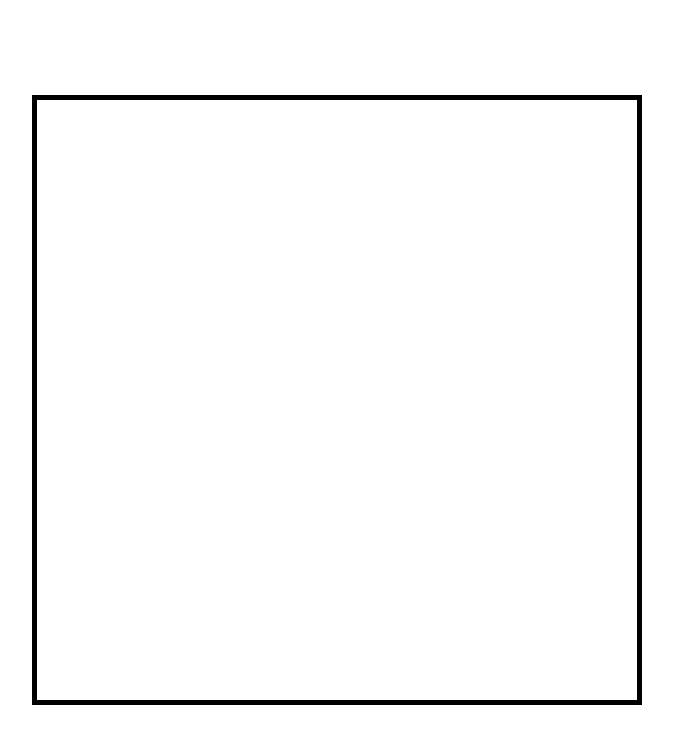
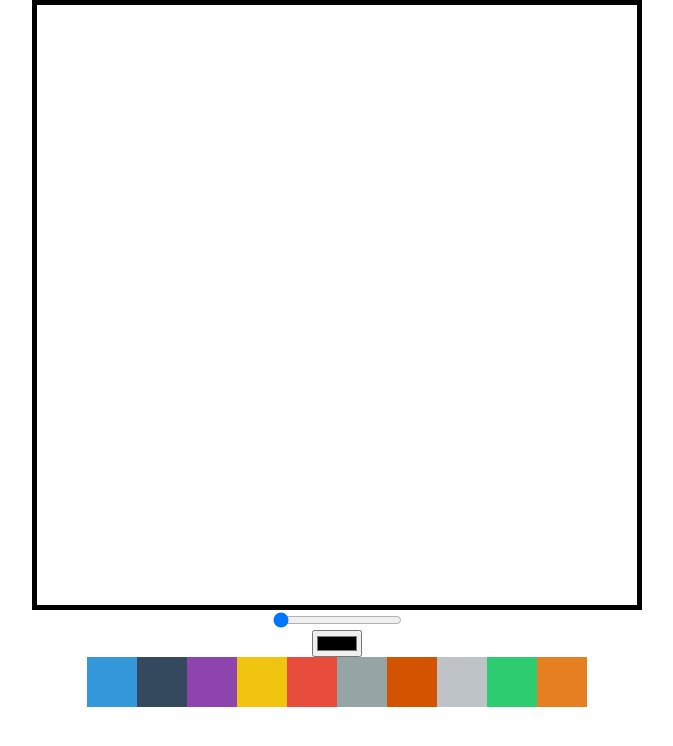
Before and after one commit to EZurno/projectPainter, a website: page index.html in a window 1280 px wide. Shown: the whole page, without its empty margins (303-976 px from the left). Drawn offline with nearby package versions, Linux system fonts and the light colour scheme; files that its build step writes are made by us from their sources.

Commit message:
DAY 4
1. drawLines, colorPicker

2. colorOption은 배열로 받음 -> htmlCollection[]으로 주기 때문

3. ctx.beginPath()로 신규 선과 기존 선의 경로를 끊어주어야 연동이 안됨

4. event.target.dataset.color

```diff
--- a/index.html
+++ b/index.html
@@ -7,6 +7,73 @@
   </head>
   <body>
     <canvas></canvas>
+    <input id="line_width" type="range" min="1" max="10" value="1" step="0.1" />
+    <input id="color" type="color" />
+    <div
+      class="color_option"
+      style="background-color: #1abc9c"
+      data-color="#1abc9c"
+    ></div>
+
+    <div class="color_sheet">
+      <div
+        class="color_option"
+        style="background-color: #3498db"
+        data-color="#3498db"
+      ></div>
+      <div
+        class="color_option"
+        style="background-color: #34495e"
+        data-color="#34495e"
+      ></div>
+      <div
+        class="color_option"
+        style="background-color: #8e44ad"
+        data-color="#8e44ad"
+      ></div>
+      <div
+        class="color_option"
+        style="background-color: #f1c40f"
+        data-color="#f1c40f"
+      ></div>
+
+      <div
+        class="color_option"
+        style="background-color: #e74c3c"
+        data-color="#e74c3c"
+      ></div>
+
+      <div
+        class="color_option"
+        style="background-color: #95a5a6"
+        data-color="#95a5a6"
+      ></div>
+
+      <div
+        class="color_option"
+        style="background-color: #d35400"
+        data-color="#d35400"
+      ></div>
+
+      <div
+        class="color_option"
+        style="background-color: #bdc3c7"
+        data-color="#bdc3c7"
+      ></div>
+
+      <div
+        class="color_option"
+        style="background-color: #2ecc71"
+        data-color="#2ecc71"
+      ></div>
+
+      <div
+        class="color_option"
+        style="background-color: #e67e22"
+        data-color="#e67e22"
+      ></div>
+    </div>
+
     <script src="scripts/drawLine.js"></script>
   </body>
 </html>
--- a/scripts/drawLine.js
+++ b/scripts/drawLine.js
@@ -1,9 +1,15 @@
 const canvas = document.querySelector("canvas");
 const ctx = canvas.getContext("2d");
+const lineWidth = document.querySelector("#line_width");
+const color = document.querySelector("#color");
+const colorOptions = Array.from(
+  document.getElementsByClassName("color_option")
+);
+//colorOption은 배열로 받아야 됨, color-option이 htmlCollection[]으로 주기 때문
 
 canvas.width = 600;
 canvas.height = 600;
-ctx.lineWidth = 2;
+ctx.lineWidth = lineWidth.value;
 
 let isPainting = false;
 
@@ -13,6 +19,8 @@ function onMove(event) {
     ctx.stroke();
     return;
   }
+  ctx.beginPath(); // 새로그린 선과 다음에 그리는 선의 경로를 끊어줘야 함.
+
   ctx.moveTo(event.offsetX, event.offsetY);
 }
 
@@ -24,7 +32,29 @@ function cancelPainting() {
   isPainting = false;
 }
 
+function onLineWidthChange(event) {
+  ctx.lineWidth = event.target.value;
+}
+
+function onColorChange(event) {
+  ctx.strokeStyle = event.target.value;
+  ctx.fillStyle = event.target.value;
+}
+
+function onColorClick(event) {
+  //console.dir(event.target.dataset.color);
+  const colorValue = event.target.dataset.color;
+  ctx.strokeStyle = colorValue;
+  ctx.fillStyle = colorValue;
+  color.value = colorValue;
+}
+
 canvas.addEventListener("mousemove", onMove);
 canvas.addEventListener("mousedown", startPainting);
 canvas.addEventListener("mouseup", cancelPainting);
 canvas.addEventListener("mouseleave", cancelPainting);
+
+lineWidth.addEventListener("change", onLineWidthChange);
+color.addEventListener("change", onColorChange);
+
+colorOptions.forEach((color) => color.addEventListener("click", onColorClick));
--- a/src/scss/styles.scss
+++ b/src/scss/styles.scss
@@ -5,6 +5,7 @@ body {
   display: flex;
   justify-content: center;
   align-items: center;
+  flex-direction: column;
 }
 
 canvas {
@@ -12,3 +13,21 @@ canvas {
   height: 600px;
   border: 5px solid black;
 }
+
+.color_sheet {
+  display: flex;
+  justify-content: center;
+  align-items: center;
+
+  .color_option {
+    width: 50px;
+    height: 50px;
+    cursor: pointer;
+
+    &:hover {
+      border-left: 5px solid white;
+      border-right: 5px solid white;
+      border-radius: 5px;
+    }
+  }
+}
```
